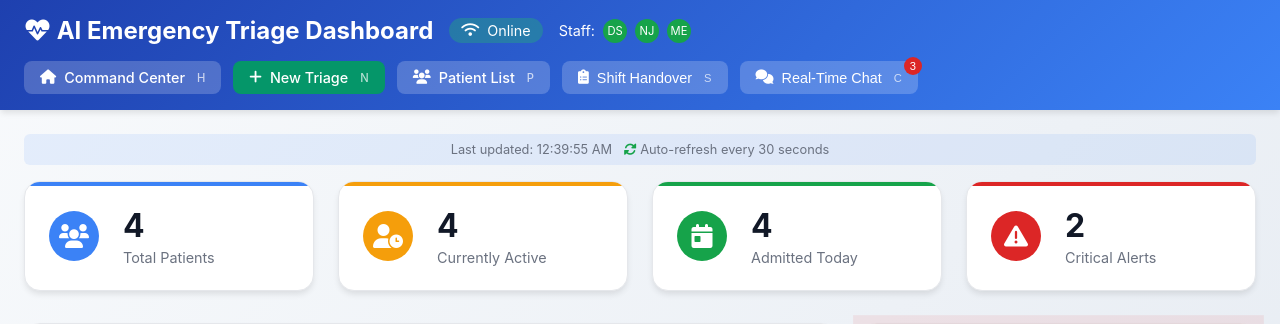
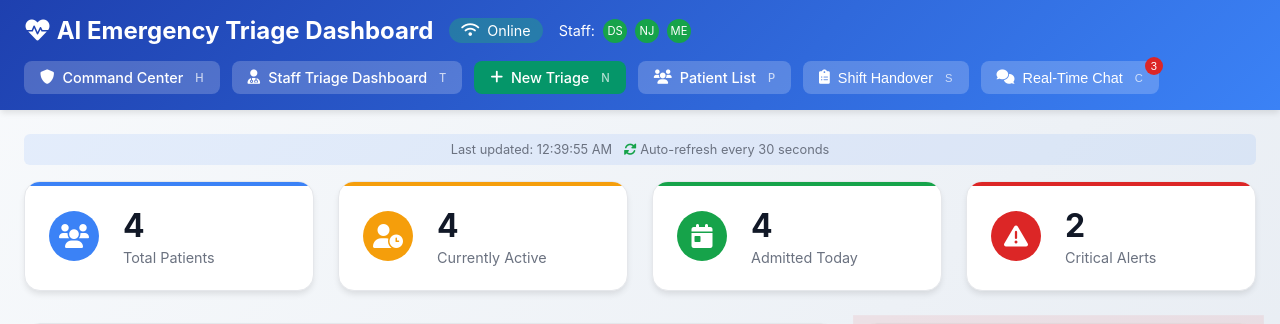
Before and after one commit to rembertdesigns/gemma3n-disaster-assistant, a FastAPI app: page /triage-dashboard in a window 1280 px wide. Shown: the top 324 px of the page. Run offline with FastAPI, Linux system fonts and the light colour scheme.

Commit message:
Added Navigation to Triage Dashboard

```diff
--- a/templates/triage_dashboard.html
+++ b/templates/triage_dashboard.html
@@ -850,8 +850,11 @@
                 </div>
             </div>
             <nav class="nav-buttons">
-                <a href="http://localhost:8000/staff-triage-command#" class="btn btn-secondary">
-                    <i class="fas fa-home"></i> Command Center <span class="shortcut">H</span>
+                <a href="http://localhost:8000/crisis-command-center" class="btn btn-secondary">
+                    <i class="fas fa-shield-alt"></i> Command Center <span class="shortcut">H</span>
+                </a>
+                <a href="http://localhost:8000/staff-triage-command" class="btn btn-secondary">
+                    <i class="fas fa-user-md"></i> Staff Triage Dashboard <span class="shortcut">T</span>
                 </a>
                 <a href="/triage-form" class="btn btn-primary">
                     <i class="fas fa-plus"></i> New Triage <span class="shortcut">N</span>
@@ -866,7 +869,7 @@
                     <i class="fas fa-comments"></i> Real-Time Chat <span class="shortcut">C</span>
                     <div class="notification-badge" id="chat-badge" style="display: none;">3</div>
                 </button>
-            </nav>
+             </nav>
         </div>
     </header>
 
```
